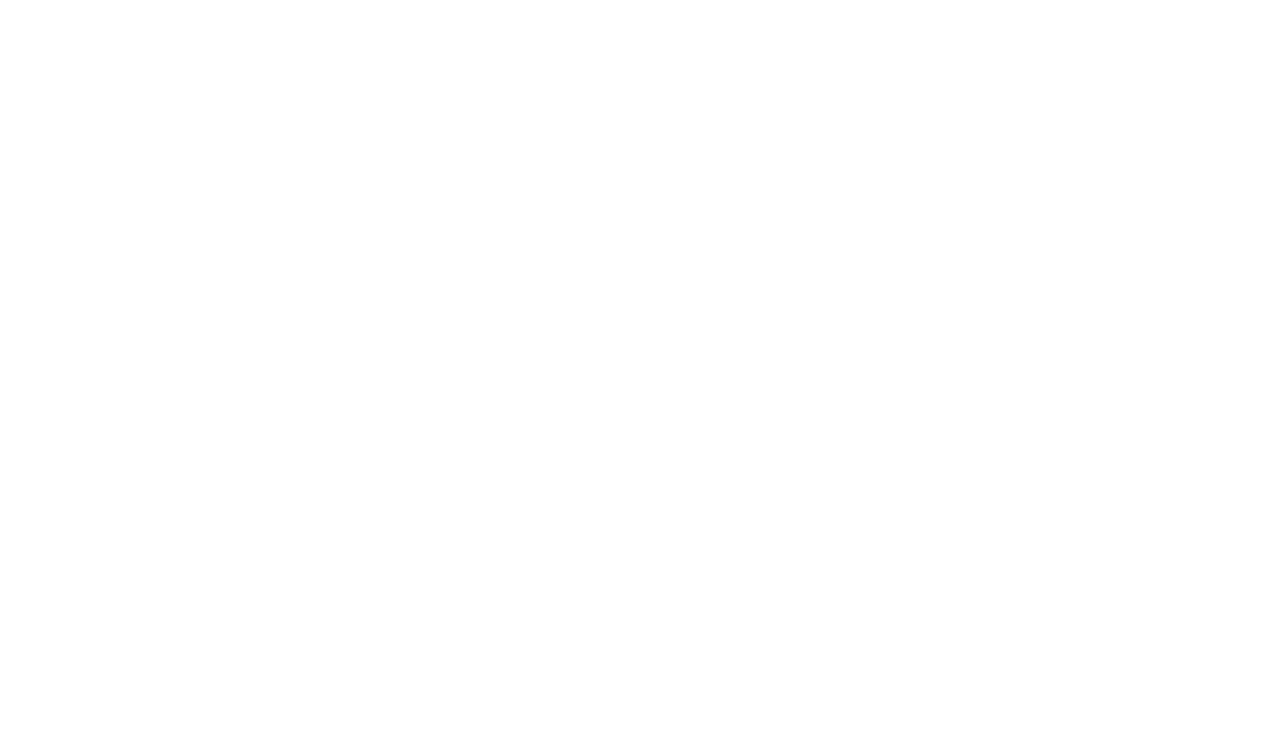
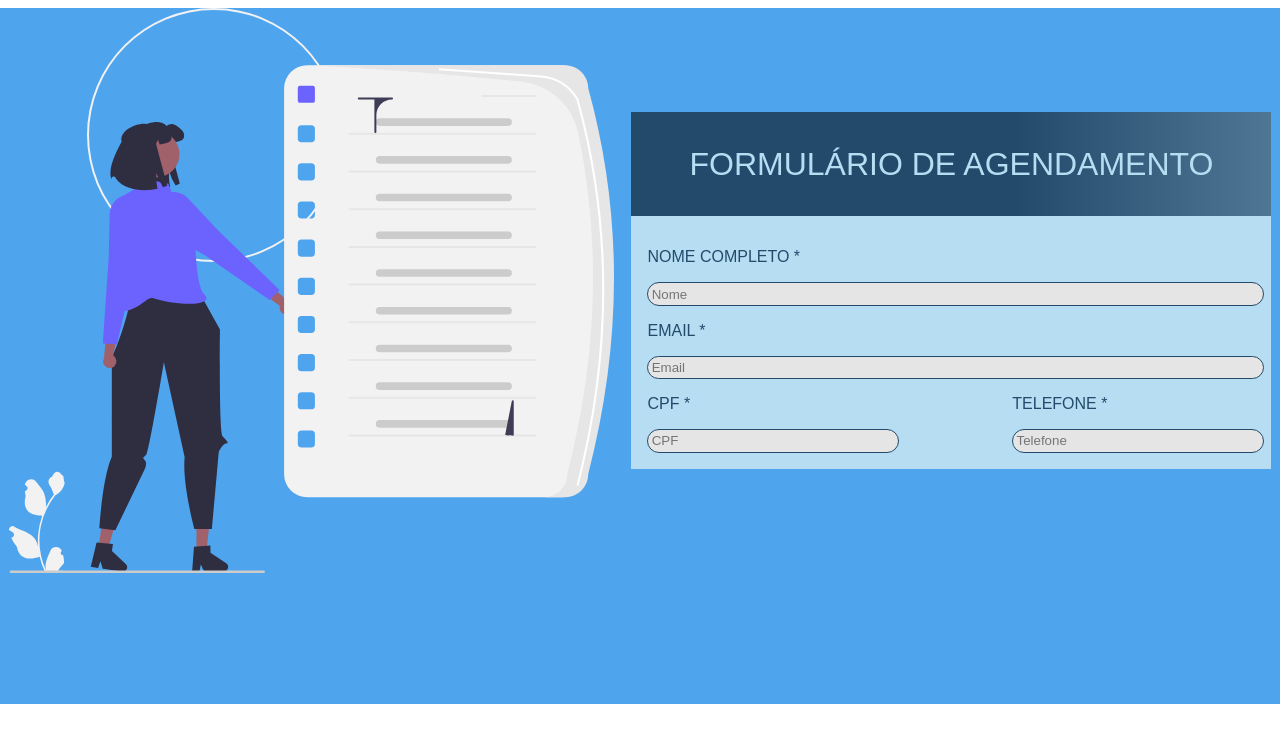
Before and after one commit to DiegoLimaDev/ta_marcado, a React (Create React App) app: page /schedulingPage in a window 1280 px wide. Before the commit this address had no page. Shown: the top 742 px of the page. Built offline with nearby package versions, Linux system fonts and the light colour scheme; a web font is replaced by a local one.

Commit message:
defining routes

```diff
--- a/src/App.jsx
+++ b/src/App.jsx
@@ -5,6 +5,7 @@
 import Home from './pages/Home';
 import { theme } from './utils/theme';
 import Context from './utils/GlobalContext';
+import SchedulingPage from './pages/Scheduling';
 
 const Container = styled.div`
   font-family: ${theme.font};
@@ -18,6 +19,7 @@
         <BrowserRouter>
           <Routes>
             <Route exact path="/" element={<Home />} />
+            <Route path="/schedulingPage" element={<SchedulingPage />} />
           </Routes>
         </BrowserRouter>
       </Context>
```
